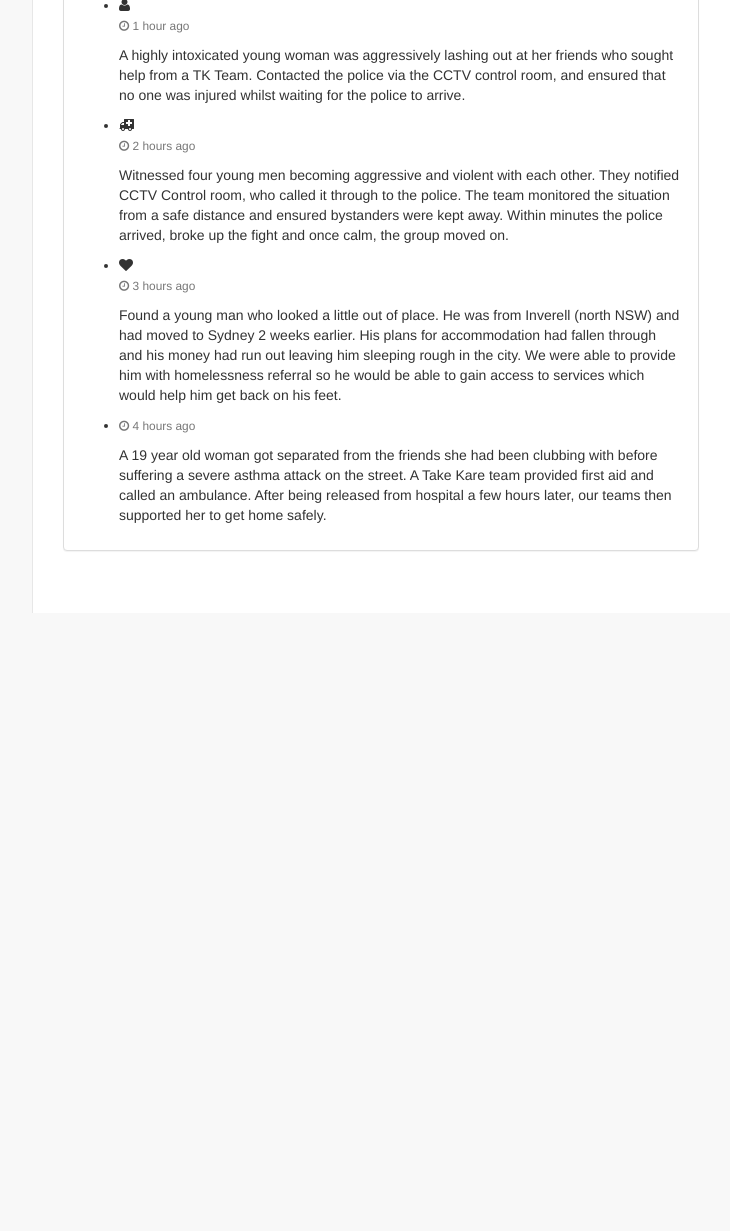
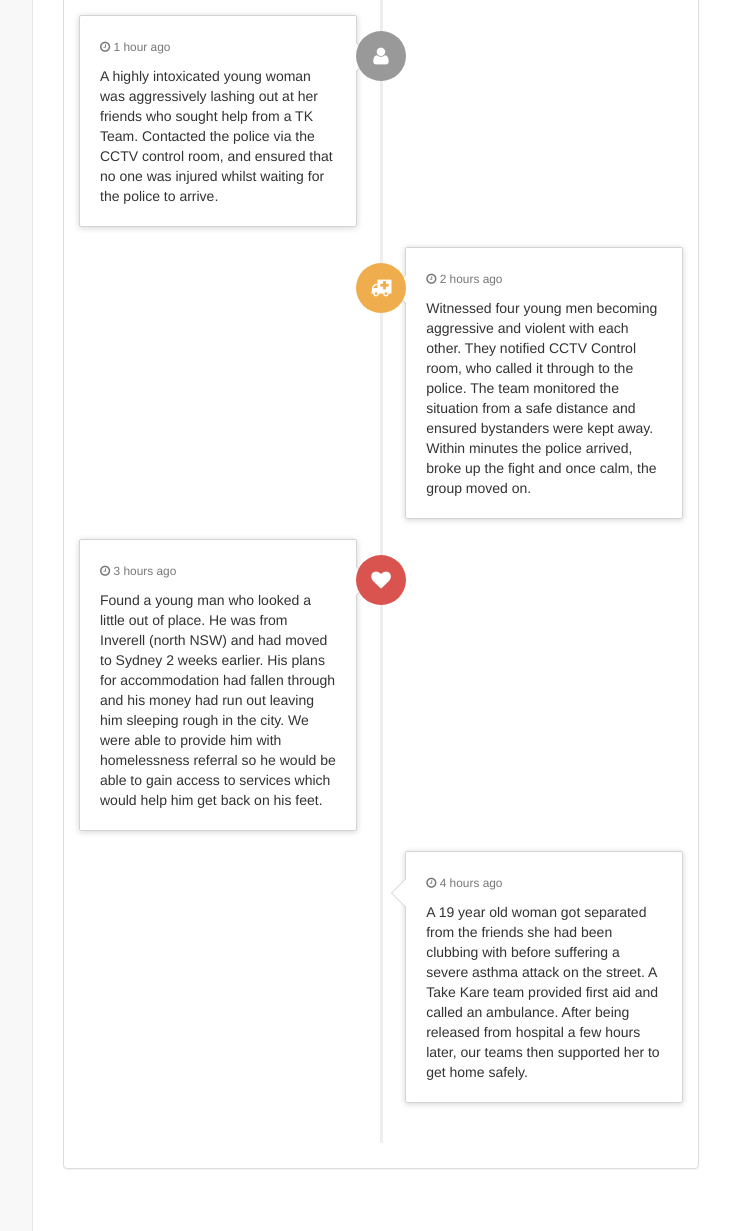
Before and after one commit to TakeKare/TakeKare, a CakePHP app: the page made by app/View/Dashboards/index.ctp in a window 1280 px wide. Shown: the part 862-2093 px from the top of the page, without its empty margins (218-948 px from the left). Before the commit the page ends 1475 px from the top, so only its background shows below. Run offline with PHP 8.4 and a stand-in for CakePHP, Linux system fonts and the light colour scheme; the template is opened without the code that fills it, so the values that code supplies are empty; some libraries are stand-ins or nearby versions.

Commit message:
leaflet map

```diff
--- a/app/Controller/DashboardsController.php
+++ b/app/Controller/DashboardsController.php
@@ -5,6 +5,7 @@ class DashboardsController extends AppController
 {
     public function index()
     {
+	$this->pageTitle = 'Saturday 18th April';
 
     }
 
--- a/app/View/Dashboards/index.ctp
+++ b/app/View/Dashboards/index.ctp
@@ -1,5 +1,5 @@
             <!-- /.row -->
-            <div class="row">
+            <div style="margin-top:15px;" class="row">
                 <div class="col-lg-3 col-md-6">
                     <div class="panel panel-primary">
                         <div class="panel-heading">
@@ -332,3 +332,4 @@ Need a little assistance down Oxford St
                 <!-- /.col-lg-4 -->
             </div>
             <!-- /.row -->
+<script src="js/live-map.js"></script>
--- a/app/View/Elements/Layout/head.ctp
+++ b/app/View/Elements/Layout/head.ctp
@@ -44,6 +44,7 @@ $cakeDescription = __d('cake_dev', 'CakePHP: the rapid development php framework
     <?php
     echo $this->Html->css('sb-admin');
     echo $this->Html->css('font-awesome.min');
+    echo $this->Html->css('timeline');
     echo $this->Html->css('bootstrap-slider');
     echo $this->Html->css('style');
 
--- /dev/null
+++ b/app/webroot/css/timeline.css
@@ -0,0 +1,180 @@
+.timeline {
+    position: relative;
+    padding: 20px 0 20px;
+    list-style: none;
+}
+
+.timeline:before {
+    content: " ";
+    position: absolute;
+    top: 0;
+    bottom: 0;
+    left: 50%;
+    width: 3px;
+    margin-left: -1.5px;
+    background-color: #eeeeee;
+}
+
+.timeline > li {
+    position: relative;
+    margin-bottom: 20px;
+}
+
+.timeline > li:before,
+.timeline > li:after {
+    content: " ";
+    display: table;
+}
+
+.timeline > li:after {
+    clear: both;
+}
+
+.timeline > li:before,
+.timeline > li:after {
+    content: " ";
+    display: table;
+}
+
+.timeline > li:after {
+    clear: both;
+}
+
+.timeline > li > .timeline-panel {
+    float: left;
+    position: relative;
+    width: 46%;
+    padding: 20px;
+    border: 1px solid #d4d4d4;
+    border-radius: 2px;
+    -webkit-box-shadow: 0 1px 6px rgba(0,0,0,0.175);
+    box-shadow: 0 1px 6px rgba(0,0,0,0.175);
+}
+
+.timeline > li > .timeline-panel:before {
+    content: " ";
+    display: inline-block;
+    position: absolute;
+    top: 26px;
+    right: -15px;
+    border-top: 15px solid transparent;
+    border-right: 0 solid #ccc;
+    border-bottom: 15px solid transparent;
+    border-left: 15px solid #ccc;
+}
+
+.timeline > li > .timeline-panel:after {
+    content: " ";
+    display: inline-block;
+    position: absolute;
+    top: 27px;
+    right: -14px;
+    border-top: 14px solid transparent;
+    border-right: 0 solid #fff;
+    border-bottom: 14px solid transparent;
+    border-left: 14px solid #fff;
+}
+
+.timeline > li > .timeline-badge {
+    z-index: 100;
+    position: absolute;
+    top: 16px;
+    left: 50%;
+    width: 50px;
+    height: 50px;
+    margin-left: -25px;
+    border-radius: 50% 50% 50% 50%;
+    text-align: center;
+    font-size: 1.4em;
+    line-height: 50px;
+    color: #fff;
+    background-color: #999999;
+}
+
+.timeline > li.timeline-inverted > .timeline-panel {
+    float: right;
+}
+
+.timeline > li.timeline-inverted > .timeline-panel:before {
+    right: auto;
+    left: -15px;
+    border-right-width: 15px;
+    border-left-width: 0;
+}
+
+.timeline > li.timeline-inverted > .timeline-panel:after {
+    right: auto;
+    left: -14px;
+    border-right-width: 14px;
+    border-left-width: 0;
+}
+
+.timeline-badge.primary {
+    background-color: #2e6da4 !important;
+}
+
+.timeline-badge.success {
+    background-color: #3f903f !important;
+}
+
+.timeline-badge.warning {
+    background-color: #f0ad4e !important;
+}
+
+.timeline-badge.danger {
+    background-color: #d9534f !important;
+}
+
+.timeline-badge.info {
+    background-color: #5bc0de !important;
+}
+
+.timeline-title {
+    margin-top: 0;
+    color: inherit;
+}
+
+.timeline-body > p,
+.timeline-body > ul {
+    margin-bottom: 0;
+}
+
+.timeline-body > p + p {
+    margin-top: 5px;
+}
+
+@media(max-width:767px) {
+    ul.timeline:before {
+        left: 40px;
+    }
+
+    ul.timeline > li > .timeline-panel {
+        width: calc(100% - 90px);
+        width: -moz-calc(100% - 90px);
+        width: -webkit-calc(100% - 90px);
+    }
+
+    ul.timeline > li > .timeline-badge {
+        top: 16px;
+        left: 15px;
+        margin-left: 0;
+    }
+
+    ul.timeline > li > .timeline-panel {
+        float: right;
+    }
+
+    ul.timeline > li > .timeline-panel:before {
+        right: auto;
+        left: -15px;
+        border-right-width: 15px;
+        border-left-width: 0;
+    }
+
+    ul.timeline > li > .timeline-panel:after {
+        right: auto;
+        left: -14px;
+        border-right-width: 14px;
+        border-left-width: 0;
+    }
+}
--- /dev/null
+++ b/app/webroot/js/live-map.js
@@ -0,0 +1,174 @@
+var mapData = {
+  "type": "FeatureCollection",
+  "features": [
+    {
+      "type": "Feature",
+      "properties": {
+        "type": "Incident",
+        "comment": ""
+      },
+      "geometry": {
+        "type": "Point",
+        "coordinates": [
+          151.2041473388672,
+          -33.86656714152149
+        ]
+      }
+    },
+    {
+      "type": "Feature",
+      "properties": {
+        "type": "Incident",
+        "number": ""
+      },
+      "geometry": {
+        "type": "Point",
+        "coordinates": [
+          151.20758056640625,
+          -33.88110466676628
+        ]
+      }
+    },
+    {
+      "type": "Feature",
+      "properties": {
+        "type": "Incident"
+      },
+      "geometry": {
+        "type": "Point",
+        "coordinates": [
+          151.2068510055542,
+          -33.86891896789376
+        ]
+      }
+    },
+    {
+      "type": "Feature",
+      "properties": {
+        "type": "Incident"
+      },
+      "geometry": {
+        "type": "Point",
+        "coordinates": [
+          151.2086534500122,
+          -33.86585445407186
+        ]
+      }
+    },
+    {
+      "type": "Feature",
+      "properties": {
+        "type": "Incident"
+      },
+      "geometry": {
+        "type": "Point",
+        "coordinates": [
+          151.20985507965088,
+          -33.86774306280644
+        ]
+      }
+    },
+    {
+      "type": "Feature",
+      "properties": {
+        "type": "Incident"
+      },
+      "geometry": {
+        "type": "Point",
+        "coordinates": [
+          151.20715141296387,
+          -33.865177395484075
+        ]
+      }
+    },
+    {
+      "type": "Feature",
+      "properties": {
+        "type": "Incident"
+      },
+      "geometry": {
+        "type": "Point",
+        "coordinates": [
+          151.21118545532227,
+          -33.87187647575139
+        ]
+      }
+    },
+    {
+      "type": "Feature",
+      "properties": {
+        "type": "Incident"
+      },
+      "geometry": {
+        "type": "Point",
+        "coordinates": [
+          151.2046194076538,
+          -33.87091440612711
+        ]
+      }
+    },
+    {
+      "type": "Feature",
+      "properties": {
+        "type": "Incident"
+      },
+      "geometry": {
+        "type": "Point",
+        "coordinates": [
+          151.2110996246338,
+          -33.86328872999274
+        ]
+      }
+    },
+    {
+      "type": "Feature",
+      "properties": {
+        "type": "Incident"
+      },
+      "geometry": {
+        "type": "Point",
+        "coordinates": [
+          151.20534896850586,
+          -33.87775555450094
+        ]
+      }
+    },
+    {
+      "type": "Feature",
+      "properties": {
+        "type": "Incident"
+      },
+      "geometry": {
+        "type": "Point",
+        "coordinates": [
+          151.20500564575195,
+          -33.88053461438696
+        ]
+      }
+    }
+  ]
+};
+
+$(function() {
+
+    var map = L.map('live-map').setView([-33.8650, 151.2094], 14);
+    L.tileLayer('http://{s}.tiles.mapbox.com/v3/jt987.lp09bdfp/{z}/{x}/{y}.png', {
+       attribution: 'Map data &copy; <a href="http://openstreetmap.org">OpenStreetMap</a> contributors, <a href="http://creativecommons.org/licenses/by-sa/2.0/">CC-BY-SA</a>, Imagery © <a href="http://mapbox.com">Mapbox</a>',
+       maxZoom: 18
+       }).addTo(map);
+    var safeSpace = L.divIcon({
+      className: 'fa-2x fa-h-square',
+        iconSize: [20, 20]
+    });
+    var help = L.divIcon({
+      className: 'fa-2x fa-heart red-leaf',
+        iconSize: [20, 20]
+    });
+    L.marker([-33.87406781608232,151.20644330978394] , {icon: safeSpace}).addTo(map);
+    L.geoJson(mapData,{
+      pointToLayer: function(feature, latlng) {
+        return L.marker(latlng, {icon: help});
+      }
+    }).addTo(map);
+
+});
```
